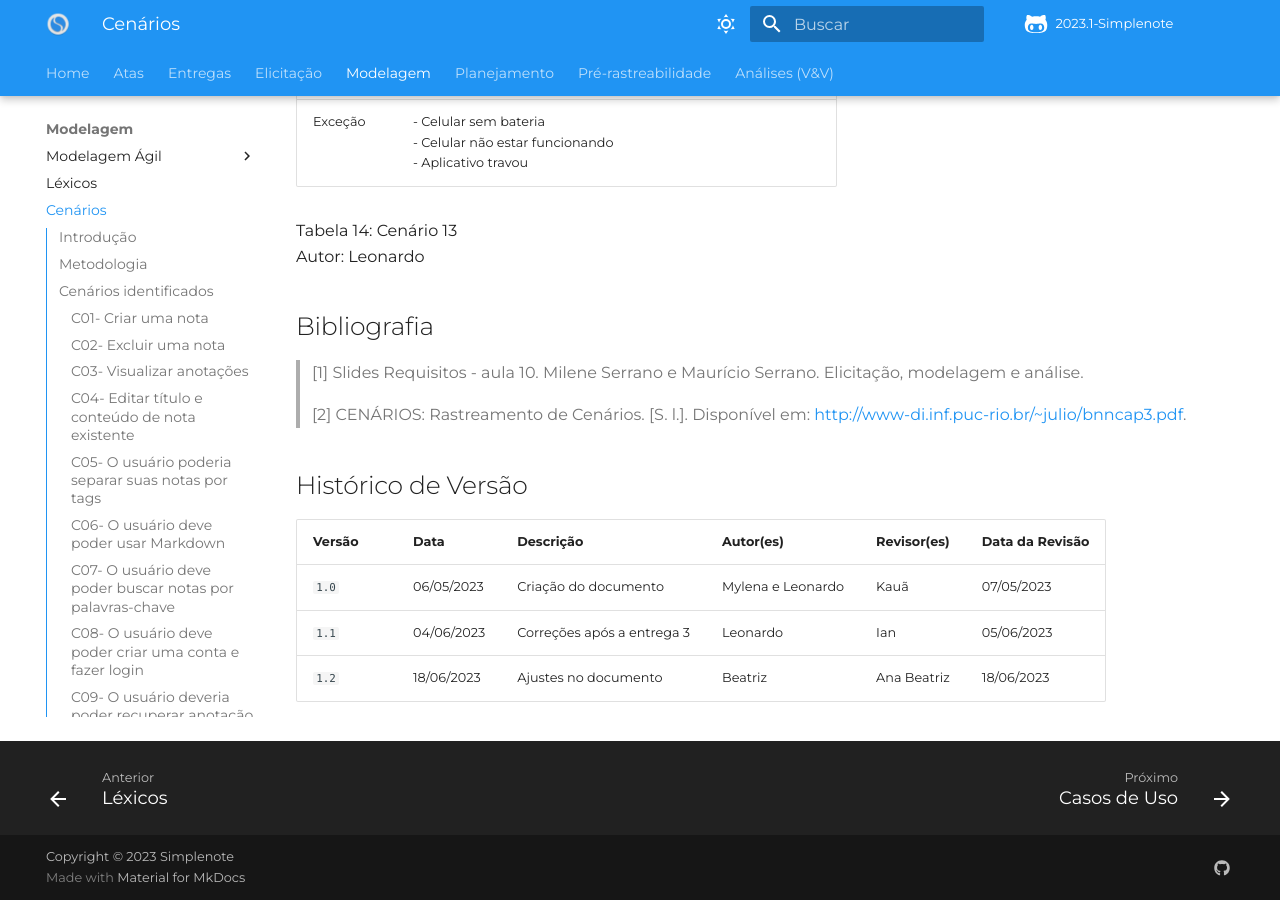
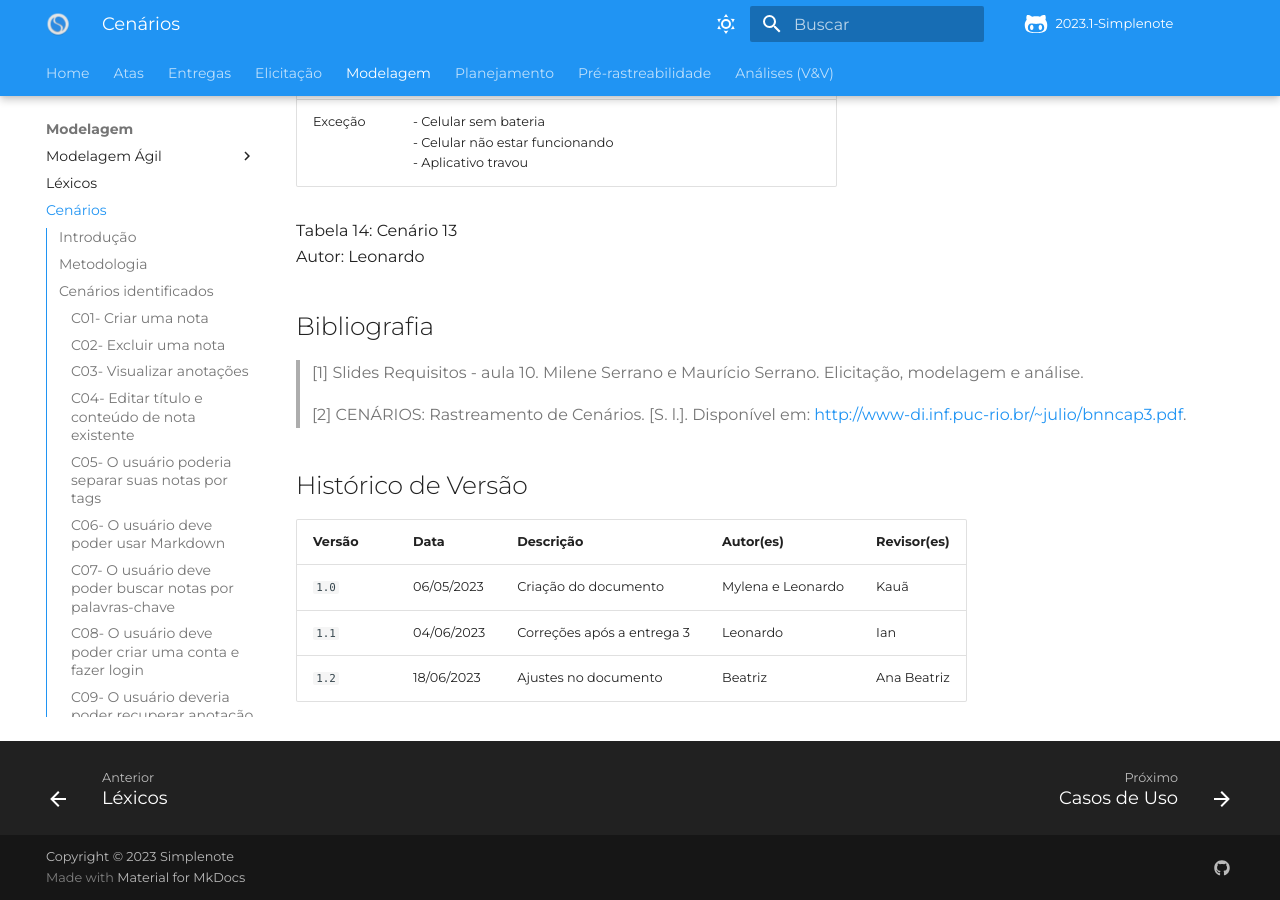
Before and after one commit to Requisitos-de-Software/2023.1-Simplenote, an MkDocs documentation site: the page built from docs/modelagem/cenários.md, in a window 1280 px wide and 900 px high, scrolled down 10778 px. Built offline with MkDocs 1.6.1 and Material for MkDocs 9.7.7, drawn with Linux system fonts in a browser that asks for light colours; some web fonts are replaced; comment, search, counter and statistics services are not loaded.

Commit message:
Update cenários.md

```diff
--- a/docs/modelagem/cenários.md
+++ b/docs/modelagem/cenários.md
@@ -220,8 +220,8 @@ A seguir, eles podem ser observados por meio das tabelas 2 a 14 abaixo.
 
 ## Histórico de Versão
 
-| Versão | Data       | Descrição                  | Autor(es)     | Revisor(es)     | Data da Revisão |
-| ------ | ---------- | --------------------       | ------------- | -------------   |-----------------|
-| `1.0`  | 06/05/2023 | Criação do documento       | Mylena e Leonardo | Kauã        |07/05/2023 |
-| `1.1` | 04/06/2023  | Correções após a entrega 3 | Leonardo          | Ian         |05/06/2023 |
-| `1.2` | 18/06/2023  | Ajustes no documento       | Beatriz           | Ana Beatriz |18/06/2023 |
+| Versão | Data       | Descrição                  | Autor(es)     | Revisor(es)     |
+| ------ | ---------- | --------------------       | ------------- | -------------   |
+| `1.0`  | 06/05/2023 | Criação do documento       | Mylena e Leonardo | Kauã        |
+| `1.1` | 04/06/2023  | Correções após a entrega 3 | Leonardo          | Ian         |
+| `1.2` | 18/06/2023  | Ajustes no documento       | Beatriz           | Ana Beatriz |
```
